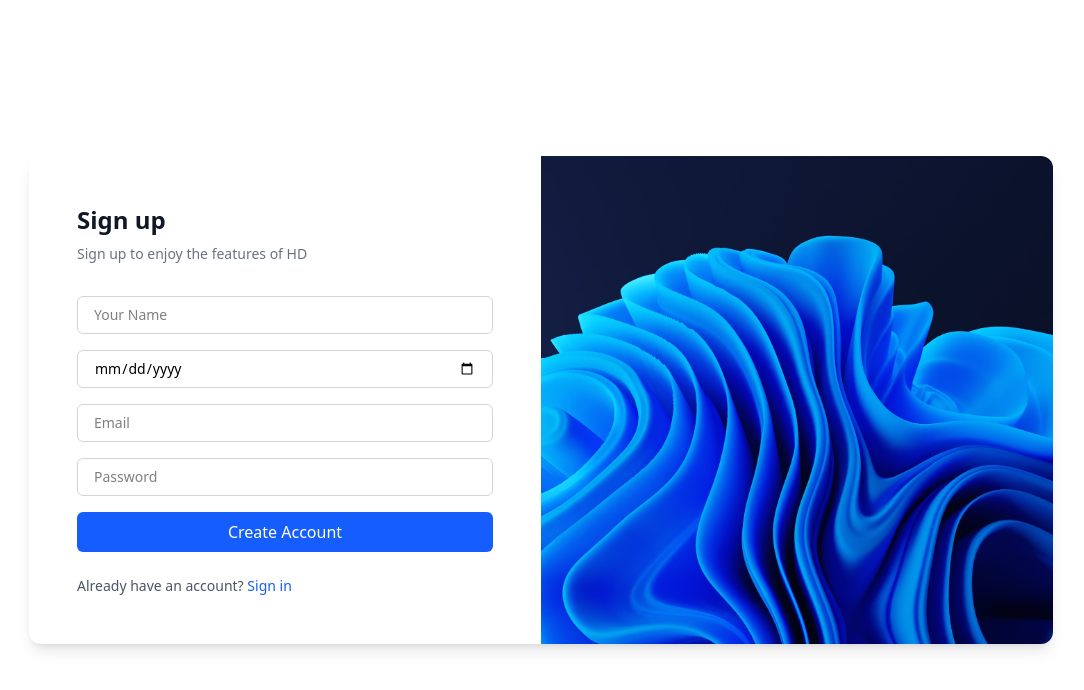
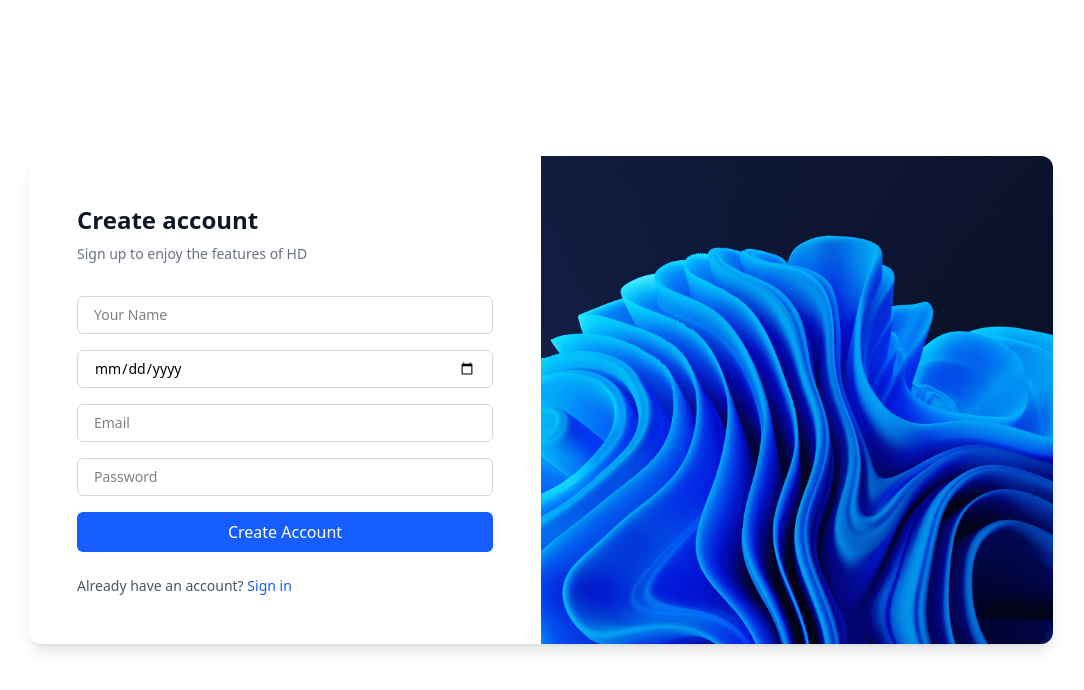
Before and after one commit to meshramaditya/Note-Tracking-App-Front-end, a React (Vite) app: page /signup in a window 1280 px wide. Shown: the top 690 px of the page, without its empty margins (99-1183 px from the left). Built offline with nearby package versions, Linux system fonts and the light colour scheme.

Commit message:
Update SignupPage.tsx

```diff
--- a/src/pages/SignupPage.tsx
+++ b/src/pages/SignupPage.tsx
@@ -38,7 +38,7 @@ const SignupPage = () => {
       <div className="flex max-w-5xl w-full bg-white rounded-xl overflow-hidden shadow-lg">
         <div className="w-full md:w-1/2 p-8 md:p-12">
           <div className="mb-8">
-            <h2 className="text-2xl font-bold text-gray-900 mb-2">Sign up</h2>
+            <h2 className="text-2xl font-bold text-gray-900 mb-2">Create account</h2>
             <p className="text-sm text-gray-500">Sign up to enjoy the features of HD</p>
           </div>
           <div className="flex flex-col gap-4">
```
